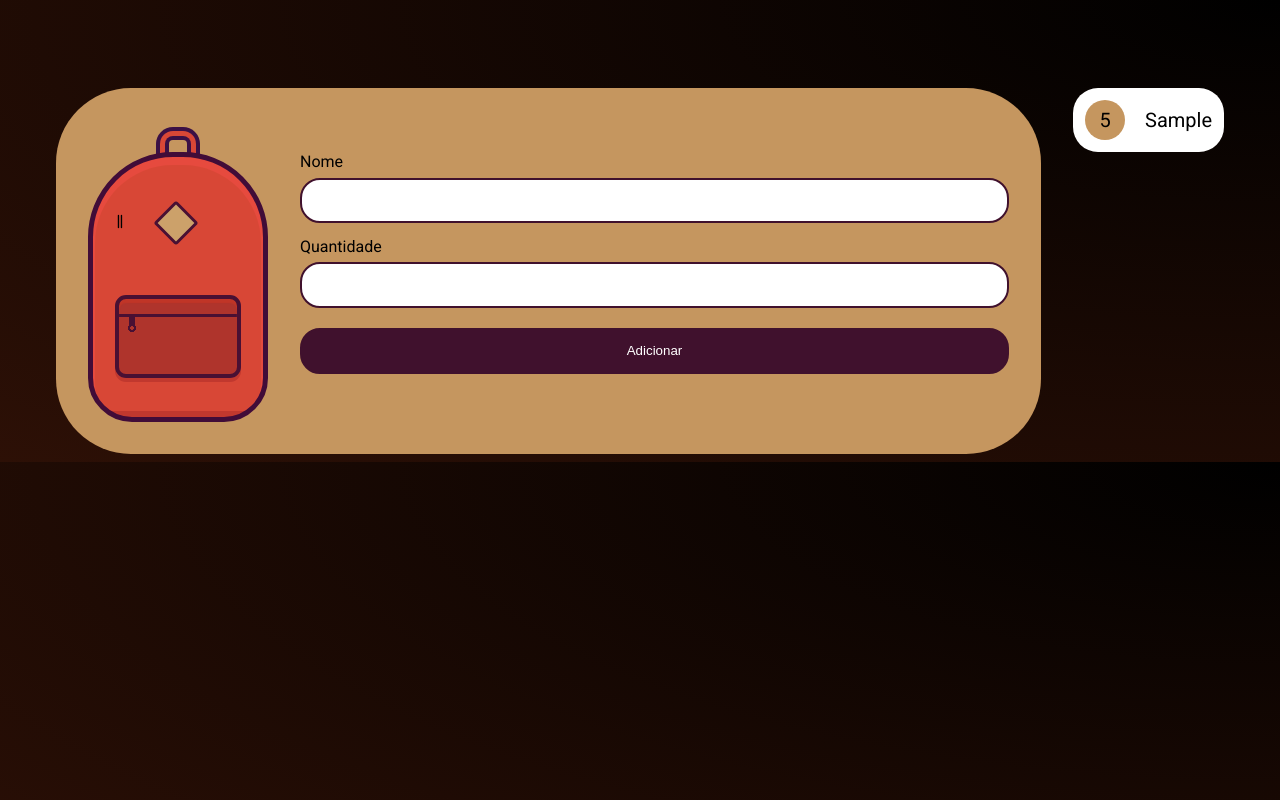
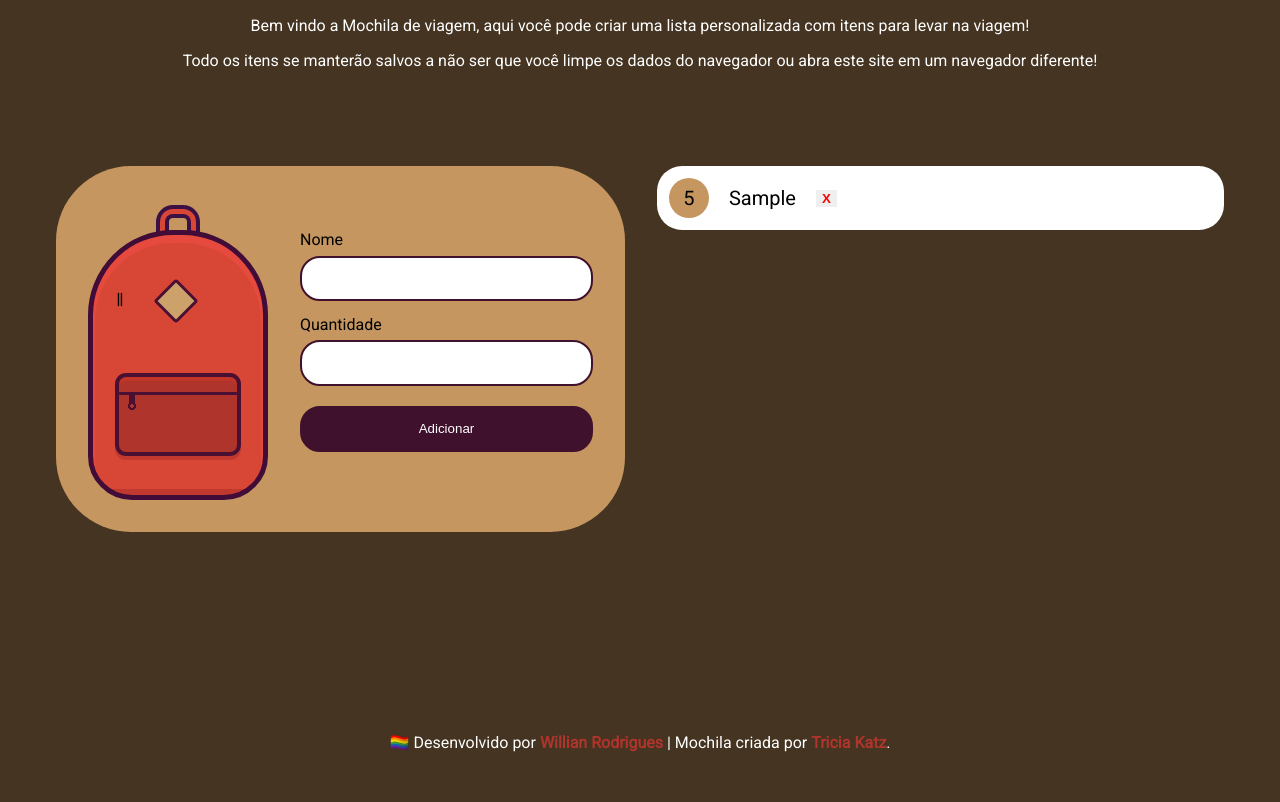
Before and after one commit to WilRocha97/Pojeto-Mochila-de-viagem, a plain HTML site: page index.html in a window 1280 px wide. Both pictures are taken after typing "Sample", "5" into the empty fields and a click on the input "Adicionar". Drawn offline with Linux system fonts and the light colour scheme.

Commit message:
finalizando projeto
Adicionando botão para deletar item e finalizando o css

```diff
--- a/css/style.css
+++ b/css/style.css
@@ -1,7 +1,13 @@
 html {
-    background: radial-gradient(farthest-corner at right top,#000000, #2d1006);
-    width: 100%;
+    background-color: #443421;
     font-family: 'Roboto', cursive;
+}
+/*https://codepen.io/triciaakatz*/
+
+p {
+    display: flex;
+    justify-content: center;
+    color: #ffffff;
 }
 
 .conteudo {
@@ -12,9 +18,7 @@ html {
 }
 
 .principal {
-    flex-grow: 1;
-    flex-basis: auto;
-    min-width: 600px;
+    width: 50%;
     padding: 4em 2em 2em;
     box-sizing: border-box;
     display: flex;
@@ -103,6 +107,7 @@ html {
 .lista {
     margin: 0;
     padding: 0;
+    width: 50%;
 }
 
 .item {
@@ -129,3 +134,53 @@ html {
     Background: #C5965F;
     font-weight: 400;
 }
+
+.deleta_iten {
+    width: auto;
+    border: none;
+    color: #ff0000;
+    font-weight: bold;
+}
+
+.rodape {
+    display: flex;
+    justify-content: center;
+    padding: 2%;
+    margin-top: 10rem;
+}
+
+.link__padrao {
+    text-decoration: none;
+    color: #af342c;
+    font-weight: bold;
+    transition: 0.3s;
+}
+
+.link__padrao:hover {
+    color: #cca16a;
+}
+
+@media screen and (max-width: 600px) {
+    .conteudo {
+        align-items: center;
+        flex-direction: column;
+    }
+    .lista {
+        width: auto;
+    }
+    .principal {
+        width: auto;
+    }
+
+    .rodape {
+        display: block;
+        justify-content:baseline;
+        padding: 2%;
+        margin-top: 10rem;
+    }
+
+    .separador {
+        display: none;
+    }
+
+}
--- a/index.html
+++ b/index.html
@@ -12,6 +12,8 @@
     <link href="https://fonts.googleapis.com/css2?family=Roboto&display=swap" rel="stylesheet">
 </head>
 <body>
+    <p>Bem vindo a Mochila de viagem, aqui você pode criar uma lista personalizada com itens para levar na viagem!</p>
+    <p>Todo os itens se manterão salvos a não ser que você limpe os dados do navegador ou abra este site em um navegador diferente!</p>
     <main class="conteudo">
         <div class="principal">
             <div class="mochila"></div>
@@ -28,6 +30,14 @@
 
         </ul>
     </main>
+    <footer class="rodape">
+        <p class="rodape__conteudo">🏳️‍🌈 Desenvolvido por&nbsp;<a class="link__padrao" href="https://willian-rodrigues.vercel.app" target="_blank" rel="noopener noreferrer"> Willian Rodrigues</a>
+        </p>
+        <p class="separador">&nbsp;|&nbsp;</p>
+        <p class="rodape__conteudo">Mochila criada por&nbsp;<a class="link__padrao" href="https://codepen.io/triciaakatz" target="_blank" rel="noopener noreferrer"> Tricia Katz</a>.
+        </p>
+    </footer>
     <script src="js/main.js"></script>
+
 </body>
 </html>
--- a/js/main.js
+++ b/js/main.js
@@ -17,16 +17,28 @@ form.addEventListener("submit", (evento) => {
     // captura e manda os textos inseridos nos campos de nome e quantidade
     const nome = evento.target.elements["nome"]
     const quantidade = evento.target.elements["quantidade"]
+    const existe = itens.find( elemento => elemento.nome === nome.value)
     const itemAtual = {
         "nome": nome.value,
         "quantidade": quantidade.value
     }
 
-    // chama a função de criar item e manda os textos inseridos nos campos de nome e quantidade como parametro
-    criaElemento(itemAtual)
-
-    //adiciona um novo dicionario de iten na lista de itens
-    itens.push(itemAtual)
+    //se existe o mesmo item na lista pega a id do iten existente e atualiza se não cria um iten novo
+    if (existe) {
+        itemAtual.id = existe.id
+        atualizaElemento(itemAtual)
+        //atualiza o localStorage buscando o elemento pela id
+        itens[itens.findIndex(elemento => elemento.id === existe.id)] = itemAtual
+    }
+    else {
+        //usa a posição do iten na lista para criar a id única
+        //verifica se existe um elemento, se sim adiciona 1 na id se não, adiciona id 0 ao item
+        itemAtual.id = itens[itens.length - 1] ? (itens[itens.length - 1]).id + 1 : 0;
+        // chama a função de criar item e manda os textos inseridos nos campos de nome e quantidade como parametro
+        criaElemento(itemAtual)
+        //adiciona um novo dicionario de iten na lista de itens
+        itens.push(itemAtual)
+    }
 
     //adiciona a lista atualizada no localStorage convertendo-a em string
     localStorage.setItem("itens", JSON.stringify(itens))
@@ -36,7 +48,7 @@ form.addEventListener("submit", (evento) => {
     quantidade.value = ""
 })
 
-function criaElemento(iten) {
+function criaElemento(item) {
     // <li class="item"><strong>1</strong>Calça</li>
     // cria uma tag <li>
     const novoItem = document.createElement('li')
@@ -46,16 +58,47 @@ function criaElemento(iten) {
     // cria uma tag <strong>
     const numeroItem = document.createElement('strong')
     // adiciona a quantidade na tag <strong>
-    numeroItem.innerHTML = iten.quantidade
+    numeroItem.innerHTML = item.quantidade
+
+    //cria uma id ára p item
+    numeroItem.dataset.id = item.id
 
     // adiciona a tag <strong> como tag filha da tag <li>
     novoItem.appendChild(numeroItem)
     // adiciona o nome na tag <li>
-    novoItem.innerHTML += iten.nome
+    novoItem.innerHTML += item.nome
+
+    //adiciona um botão para deletar o item
+    novoItem.appendChild(botaoDeleta(item.id))
 
     //adiciona o novo item na lista
     lista.appendChild(novoItem)
+}
 
+function atualizaElemento(item) {
+    //captura o item existente pela id unica e atualiza a quantidade
+    document.querySelector("[data-id='" + item.id + "']").innerHTML = item.quantidade
+}
 
+function botaoDeleta(id) {
+    //cria um elemento botão que pode ser adiciona como tag child
+    const elementoBotao = document.createElement("button")
+    elementoBotao.innerHTML = "X"
+    elementoBotao.classList.add("deleta_iten")
 
+    //quando esse botão for clicado ele deleta o item
+    elementoBotao.addEventListener("click", function() {
+        deletaElemento(this.parentNode, id)
+    })
+
+    return elementoBotao
 }
+
+function deletaElemento(tag, id) {
+    tag.remove()
+
+    itens.splice(itens.findIndex(elemento => elemento.id == id), 1)
+
+    //adiciona a lista atualizada no localStorage convertendo-a em string
+    localStorage.setItem("itens", JSON.stringify(itens))
+}
```
